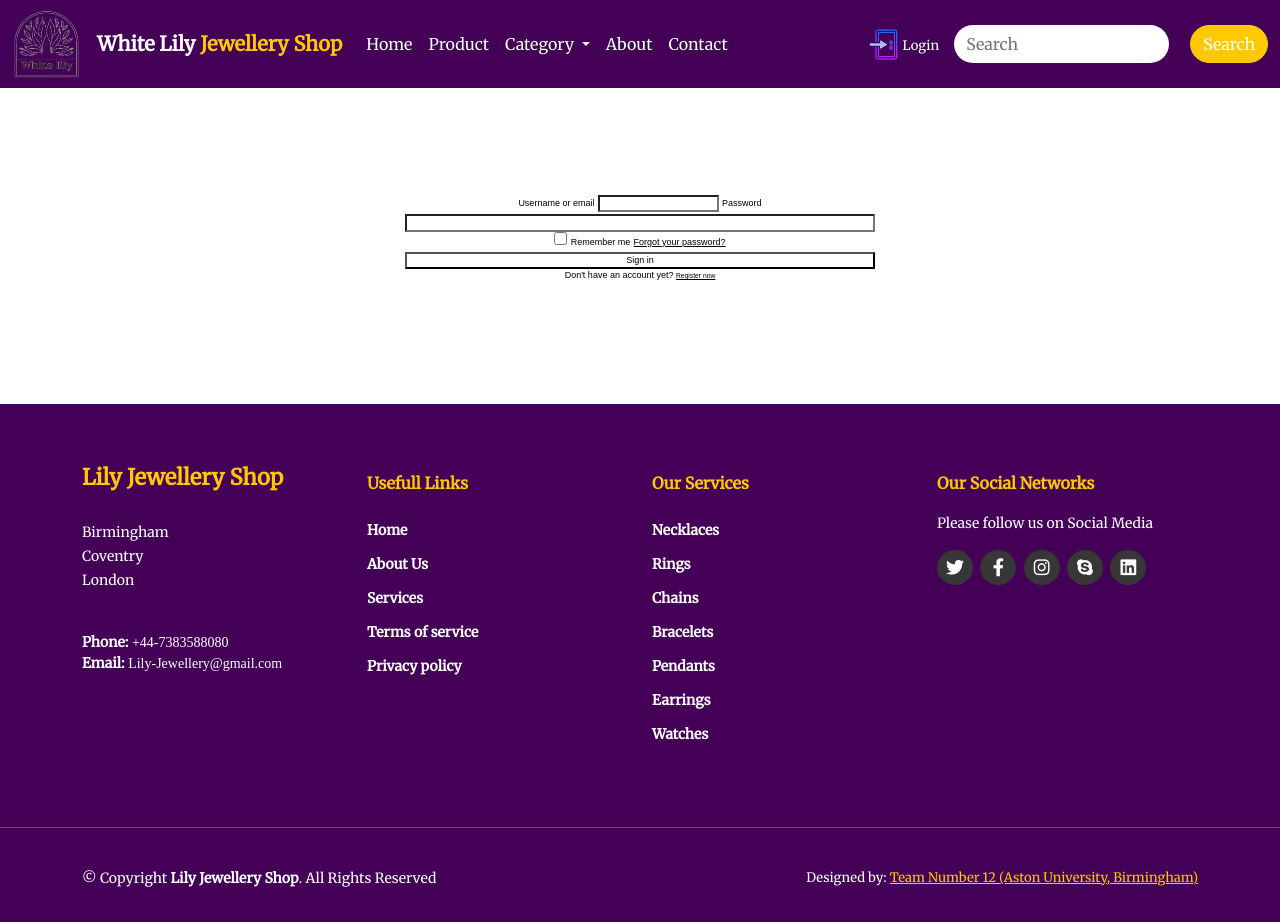
After one commit to Ritika2430/Team-12---TP2, a PHP site: page /auth/template.php in a window 1280 px wide. The commit adds this page. Run offline with PHP 8.4, Linux system fonts and the light colour scheme; some libraries are stand-ins or nearby versions.

Commit message:
attempting to merge with frontend template

```diff
--- /dev/null
+++ b/auth/auth-style.css
@@ -0,0 +1,40 @@
+.auth-container {
+    margin: 0 auto;
+    width: 80em;
+}
+
+.auth-div * {
+    background-color: white;
+    color: black;
+    font-family: sans-serif;
+    font-size: 75%;
+}
+
+.auth-div {
+    margin: auto;
+    padding: 5px;
+    width: 30em;
+    display: flex;
+    flex-direction: column;
+    justify-content: space-between;
+    align-items: center;
+}
+
+.auth-form form {
+    width:100%;
+}
+.auth-input input {
+    display: block;
+}
+.auth-input input[type=text], input[type=password], input[type=submit] {
+    width:100%;
+}
+.auth-input input[type=checkbox] {
+    display: inline;
+}
+
+#fr {
+    margin-left: auto;
+    margin-right: 0;
+
+}
--- /dev/null
+++ b/auth/template.php
@@ -0,0 +1,223 @@
+<?php session_start(); ?>
+<!DOCTYPE html>
+<html lang="en">
+<head>
+    <meta charset="UTF-8">
+    <meta http-equiv="X-UA-Compatible" content="IE=edge">
+    <meta name="viewport" content="width=device-width, initial-scale=1.0">
+    <title>Login / Register</title>
+    <link rel="icon" type="image/x-icon" href="./images/Lily.png">
+    <link rel="stylesheet" href="/style.css">
+    <link rel="stylesheet" href="https://cdnjs.cloudflare.com/ajax/libs/font-awesome/6.3.0/css/all.min.css">
+    <link rel="stylesheet" href="/auth/auth-style.css">
+    <!--bootstrap links -->
+    <link href="https://cdn.jsdelivr.net/npm/bootstrap@5.0.2/dist/css/bootstrap.min.css" rel="stylesheet" integrity="sha384-EVSTQN3/azprG1Anm3QDgpJLIm9Nao0Yz1ztcQTwFspd3yD65VohhpuuCOmLASjC" crossorigin="anonymous">
+    <!--bootstrap links -->
+    <!--Font links-->
+    <link rel="preconnect" href="https://fonts.googleapis.com">
+    <link rel="preconnect" href="https://fonts.gstatic.com" crossorigin>
+    <link href="https://fonts.googleapis.com/css2?family=Merriweather&display=swap" rel="stylesheet"> <link rel="preconnect" href="https://fonts.googleapis.com">
+    <link rel="preconnect" href="https://fonts.gstatic.com" crossorigin>
+    <link href="https://fonts.googleapis.com/css2?family=Merriweather&display=swap" rel="stylesheet">
+    <!--Font links-->
+
+
+</head>
+<body>
+
+    <!-- navbar -->
+
+    <nav class="navbar navbar-expand-lg" id="navbar">
+    <div class="container-fluid">
+    <img src="./images/logo.png" alt="" width="70px">
+    <a class="navbar-brand" href="index.php" id="logo"> <span id="span1"></span>White Lily<span> Jewellery Shop</span></a>
+    <button class="navbar-toggler" type="button" data-bs-toggle="collapse" data-bs-target="#navbarSupportedContent" aria-controls="navbarSupportedContent" aria-expanded="false" aria-label="Toggle navigation">
+      <span> <img src="./images/menu.png" alt="" width="30px"></span>
+    </button>
+    <div class="collapse navbar-collapse" id="navbarSupportedContent">
+      <ul class="navbar-nav me-auto mb-2 mb-lg-0">
+        <li class="nav-item">
+          <a class="nav-link active" aria-current="page" href="index.php">Home</a>
+        </li>
+        <li class="nav-item">
+          <a class="nav-link" href="products.php">Product</a>
+        </li>
+        <li class="nav-item dropdown">
+          <a class="nav-link dropdown-toggle" href="#" id="navbarDropdown" role="button" data-bs-toggle="dropdown" aria-expanded="false">
+            Category
+          </a>
+          <ul class="dropdown-menu" aria-labelledby="navbarDropdown" style="background-color: rgb(67, 0, 86);">
+            <li><a class="dropdown-item" href="#">Necklaces</a></li>
+            <li><a class="dropdown-item" href="#">Rings</a></li>
+            <li><a class="dropdown-item" href="#">Chains</a></li>
+            <li><a class="dropdown-item" href="#">Bracelets</a></li>
+            <li><a class="dropdown-item" href="#">Pendants</a></li>
+            <li><a class="dropdown-item" href="#">Earrings</a></li>
+
+
+          </ul>
+        </li>
+        <li class="nav-item">
+          <a class="nav-link" href="about.php">About</a>
+        </li>
+        <li class="nav-item">
+          <a class="nav-link" href="contact.php">Contact</a>
+        </li>
+      </ul>
+      <div class="top-navbar">
+    <p></p>
+        <div class="icons">
+
+            <a href="login.php"><img src="./images/login.png" alt="" width="37px">Login</a>
+        </div>
+
+    </div>
+      <form class="d-flex" id="search">
+        <input class="form-control me-2" type="search" placeholder="Search" aria-label="Search">
+        <button class="btn btn-outline-success" type="submit">Search</button>
+      </form>
+    </div>
+    </div>
+    </nav>
+
+    <!-- navbar -->
+
+
+    <!-- Code for contact page -->
+    <div id="code">
+        <?php
+            ini_set('display_errors', 1);
+            ini_set('display_startup_errors', 1);
+            error_reporting(E_ALL);
+            if(isset($_POST['id']) && isset($_POST['password']))
+            {
+                require_once($_SERVER['DOCUMENT_ROOT'] . '/auth/scripts/db.php');
+
+                $id_type= str_contains($_POST['id'], '@');
+                $query = 'SELECT * FROM users WHERE ' . ($id_type ? 'email' : 'username') . '=:id';
+
+                $sth = $db->prepare($query);
+                $sth->bindParam(':id', $_POST['id']);
+                $sth->execute();
+                $row = $sth->fetch(PDO::FETCH_ASSOC);
+
+                if($_POST['id'] == ($id_type ? $row['email'] : $row['username']) && password_verify($_POST['password'], $row['password']))
+                {
+                    if($row['verified'] == FALSE)
+                        header('Location: /auth/login.php?failed=1&reason=1'); # Email has not been verified
+                    else
+                    {
+                        $_SESSION['auth'] = [
+                            'forename' => $row['forename'],
+                            'surname' => $row['surname'],
+                            'username' => $row['username'],
+                            'email' => $row['email'],
+                            'password' => $row['password'],
+                            'privileges' => $row['privileges'],
+                        ];
+
+                        if(isset($_POST['remember-me']))
+                            $query = 'UPDATE users SET remember_me=TRUE WHERE ' . ($id_type ? 'email' : 'username') . ':=id';
+                            /***
+                                Code here.
+                            ***/
+                        header('Location: /index.php');
+                    }
+                }
+                else
+                    header('Location: /auth/login.php?failed=1&reason=0'); # Username or password is incorrect
+            }
+        ?>
+        <div class="auth-container">
+            <div class="auth-div">
+                <form method="post" action="login.php" class="auth-form">
+                    <label>Username or email</label>
+                    <input type="text" class="auth-input" name="id" required>
+                    <label>Password</label>
+                    <input type="password" class="auth-input" name="password" required>
+                    <input type="checkbox" class="auth-input" name="remember-me">
+                    <label>Remember me</label>
+                    <a id="fr" href="forgot-password.php">Forgot your password?</a>
+                    <input type="submit" class="auth-input" value="Sign in">
+                    <p>Don't have an account yet? <a href="/auth/register.php">Register now</a></p>
+                    <?php
+                        if(isset($_GET['failed']))
+                            if(isset($_GET['reason']))
+                                if($_GET['reason'] == 0)
+                                    echo "<pre style=\"color: red;\"\"><em>(Your login credentials are incorrect).</em></pre>";
+                                else if($_GET['reason'] == 1)
+                                    echo "<pre style=\"color: red;\"\"><em>(You have to verify your email address to activate your account).</em></pre>";
+                    ?>
+                </form>
+            </div>
+        </div>
+    </div>
+     <!-- Code for contact page -->
+
+
+
+<!-- footer -->
+<footer id="footer">
+  <div class="footer-top">
+    <div class="container">
+      <div class="row">
+        <div class="col-lg-3 col-md-6 footer-contact">
+          <h4>Lily Jewellery Shop</h4>
+          <p>
+            Birmingham <br>
+            Coventry <br>
+            London <br>
+          </p>
+          <strong>Phone:</strong> +44-7383588080 <br>
+          <strong>Email:</strong> Lily-Jewellery@gmail.com <br>
+        </div>
+        <div class="col-lg-3 col-md-6 footer-links">
+          <h4>Usefull Links</h4>
+          <ul>
+            <li><a href="#">Home</a></li>
+            <li><a href="#">About Us</a></li>
+            <li><a href="#">Services</a></li>
+            <li><a href="#">Terms of service</a></li>
+            <li><a href="#">Privacy policy</a></li>
+          </ul>
+        </div>
+        <div class="col-lg-3 col-md-6 footer-links">
+          <h4>Our Services</h4>
+          <ul>
+            <li><a href="#">Necklaces</a></li>
+            <li><a href="#">Rings</a></li>
+            <li><a href="#">Chains</a></li>
+            <li><a href="#">Bracelets</a></li>
+            <li><a href="#">Pendants</a></li>
+            <li><a href="#">Earrings</a></li>
+            <li><a href="#">Watches</a></li>
+          </ul>
+        </div>
+        <div class="col-lg-3 col-md-6 footer-links">
+          <h4>Our Social Networks</h4>
+          <p>Please follow us on Social Media</p>
+          <div class="social-links mt-3">
+            <a href="#"><i class="fa-brands fa-twitter"></i></a>
+            <a href="#"><i class="fa-brands fa-facebook-f"></i></a>
+            <a href="#"><i class="fa-brands fa-instagram"></i></a>
+            <a href="#"><i class="fa-brands fa-skype"></i></a>
+            <a href="#"><i class="fa-brands fa-linkedin"></i></a>
+          </div>
+        </div>
+      </div>
+    </div>
+  </div>
+  <hr>
+  <div class="container py-4">
+    <div class="copyright">
+      &copy; Copyright <strong><span>Lily Jewellery Shop</span></strong>. All Rights Reserved
+    </div>
+    <div class="credits">
+      Designed by:  <a href="#"> Team Number 12 (Aston University, Birmingham)</a>
+    </div>
+
+  </div>
+</footer>
+<!-- fotter -->
+
+<script src="https://cdn.jsdelivr.net/npm/bootstrap@5.0.2/dist/js/bootstrap.bundle.min.js" integrity="sha384-MrcW6ZMFYlzcLA8Nl+NtUVF0sA7MsXsP1UyJoMp4YLEuNSfAP+JcXn/tWtIaxVXM" crossorigin="anonymous"></script>
```
Also changed, not shown: auth/change-password.php (+9 -9 lines), auth/forgot-password.php (+4 -4 lines), auth/login.php (+5 -5 lines), auth/register.php (+4 -4 lines), auth/style.css (deleted, +0 -61 lines).
